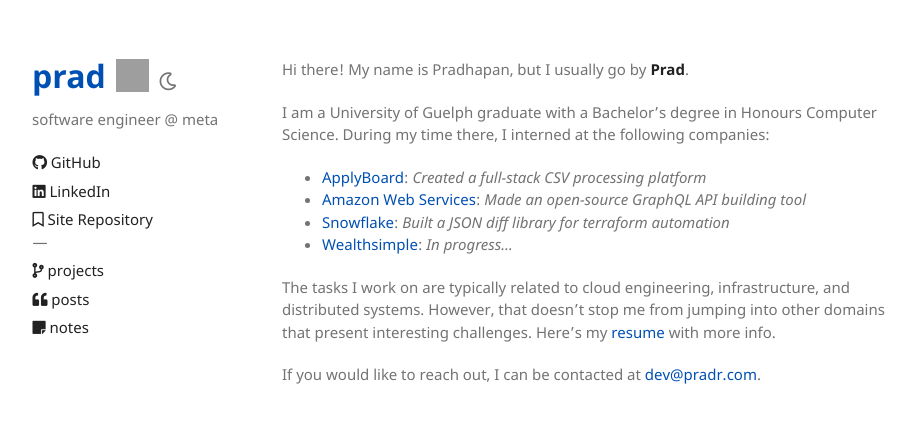
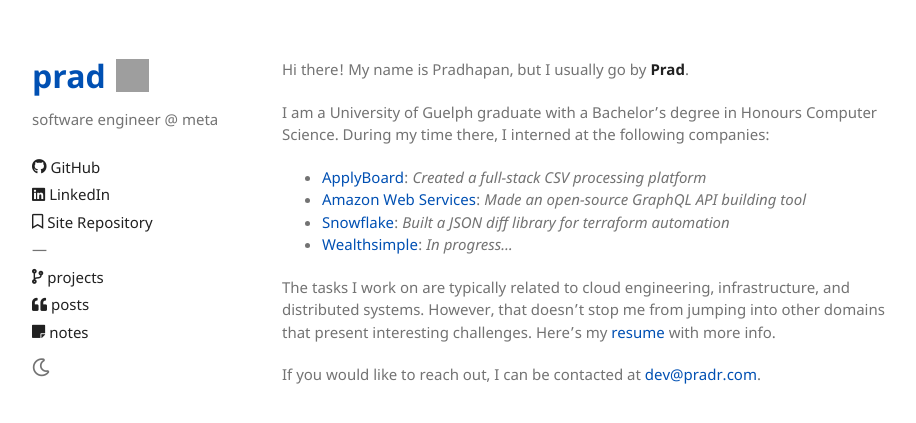
Before and after one commit to pradhapanr/prad-site, a Jekyll site: the page built from index.md, in a window 1280 px wide. Shown: the top 423 px of the page, without its empty margins (153-1069 px from the left). Built offline with Jekyll 4.4.1, drawn with Linux system fonts in a browser that asks for light colours; grey boxes are pictures that could not be loaded.

Commit message:
fixed moon icon

```diff
--- a/_includes/sidebar.html
+++ b/_includes/sidebar.html
@@ -9,14 +9,47 @@
         color: var(--clr-a-text-hvr);
       }
     </style>
-    <ul class="link"><li><a href="https://github.com/pradhapanr"><i class="fab fa-github"></i> GitHub</a></li>
-      <li><a href="https://www.linkedin.com/in/pradhapanr"><i class="fab fa-linkedin"></i> LinkedIn</a></li>
-      <li><a href="https://github.com/pradhapanr/new-site"><i class="far fa-bookmark"></i> Site Repository</a></li>
-      &mdash;
-      <li><a href="/projects"><i class="fas fa-code-branch"></i> projects</a></li>
-      <li><a href="/posts"><i class="fas fa-quote-left"></i> posts</a></li>
-      <li><a href="/notes"><i class="fa fa-sticky-note"></i> notes</a></li>
-    </ul>
+<ul class="link" style="list-style: none; padding: 0; margin: 0; display: block;">
+  <li style="margin: 5px 0; display: flex; align-items: center;">
+    <a href="https://github.com/pradhapanr" style="display: flex; align-items: center;">
+      <i class="fab fa-github" style="margin-right: 4px;"></i> GitHub
+    </a>
+  </li>
+  <li style="margin: 5px 0; display: flex; align-items: center;">
+    <a href="https://www.linkedin.com/in/pradhapanr" style="display: flex; align-items: center;">
+      <i class="fab fa-linkedin" style="margin-right: 4px;"></i> LinkedIn
+    </a>
+  </li>
+  <li style="margin: 5px 0; display: flex; align-items: center;">
+    <a href="https://github.com/pradhapanr/new-site" style="display: flex; align-items: center;">
+      <i class="far fa-bookmark" style="margin-right: 4px;"></i> Site Repository
+    </a>
+  </li>
+  <li style="margin: 5px 0; display: flex; align-items: center;">
+    &mdash;
+  </li>
+  <li style="margin: 5px 0; display: flex; align-items: center;">
+    <a href="/projects" style="display: flex; align-items: center;">
+      <i class="fas fa-code-branch" style="margin-right: 4px;"></i> projects
+    </a>
+  </li>
+  <li style="margin: 5px 0; display: flex; align-items: center;">
+    <a href="/posts" style="display: flex; align-items: center;">
+      <i class="fas fa-quote-left" style="margin-right: 4px;"></i> posts
+    </a>
+  </li>
+  <li style="margin: 5px 0; display: flex; align-items: center;">
+    <a href="/notes" style="display: flex; align-items: center;">
+      <i class="fa fa-sticky-note" style="margin-right: 4px;"></i> notes
+    </a>
+  </li>
+  <li style="margin: 15px 0; display: flex; align-items: center;">
+    <button class="theme-switch" style="background: none; border: none; cursor: pointer; font: inherit; padding: 0; display: flex; align-items: center;">
+      <i class="far fa-moon" style="font-size: 18px; margin-right: 4px;"></i>
+    </button>
+  </li>
+</ul>
+
     {% if page.toc %}
       {% include toc.html html=content h_min=2 class="toc" title="Table of Contents" title_tag="h4" %}
     {% endif %}
--- a/_layouts/default.html
+++ b/_layouts/default.html
@@ -42,7 +42,6 @@
             <div style="display: flex; align-items: center; padding-bottom: 15px;">
               <h1 style="margin: 0; padding-right: 10px;"><a href="{{ "/" | absolute_url }}">{{ site.title }}</a></h1>
               <img src="{{ '/assets/img/cropped_image.png' }}" style="width: 33px; height: 33px; padding-right: 4px;" alt="Cropped Image">
-              <button class="theme-switch"><i class="far fa-moon" style="font-size:18px;"></i></button>
             </div>
           {% endif %}
 
```
Also changed, not shown: Gemfile.lock (added).
